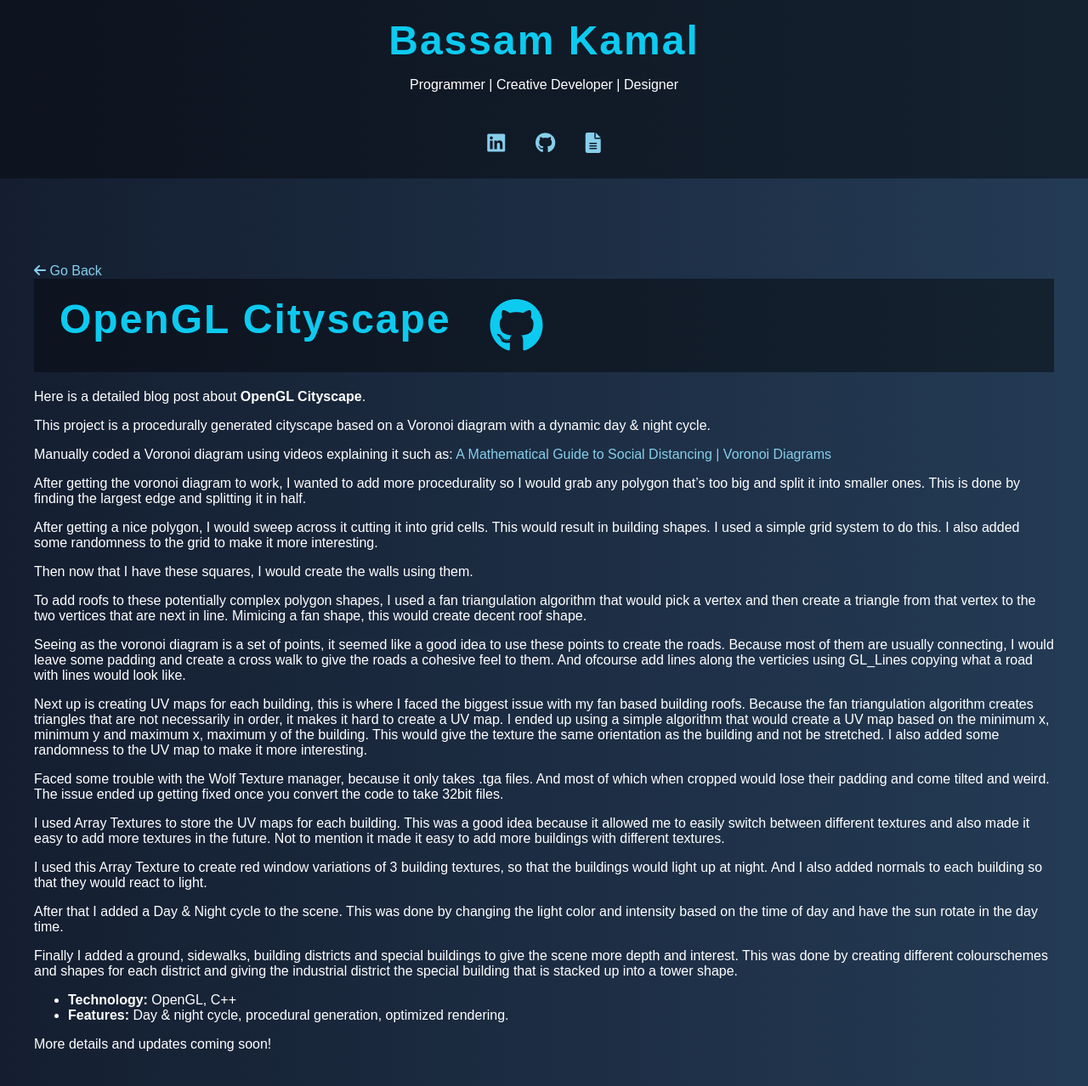
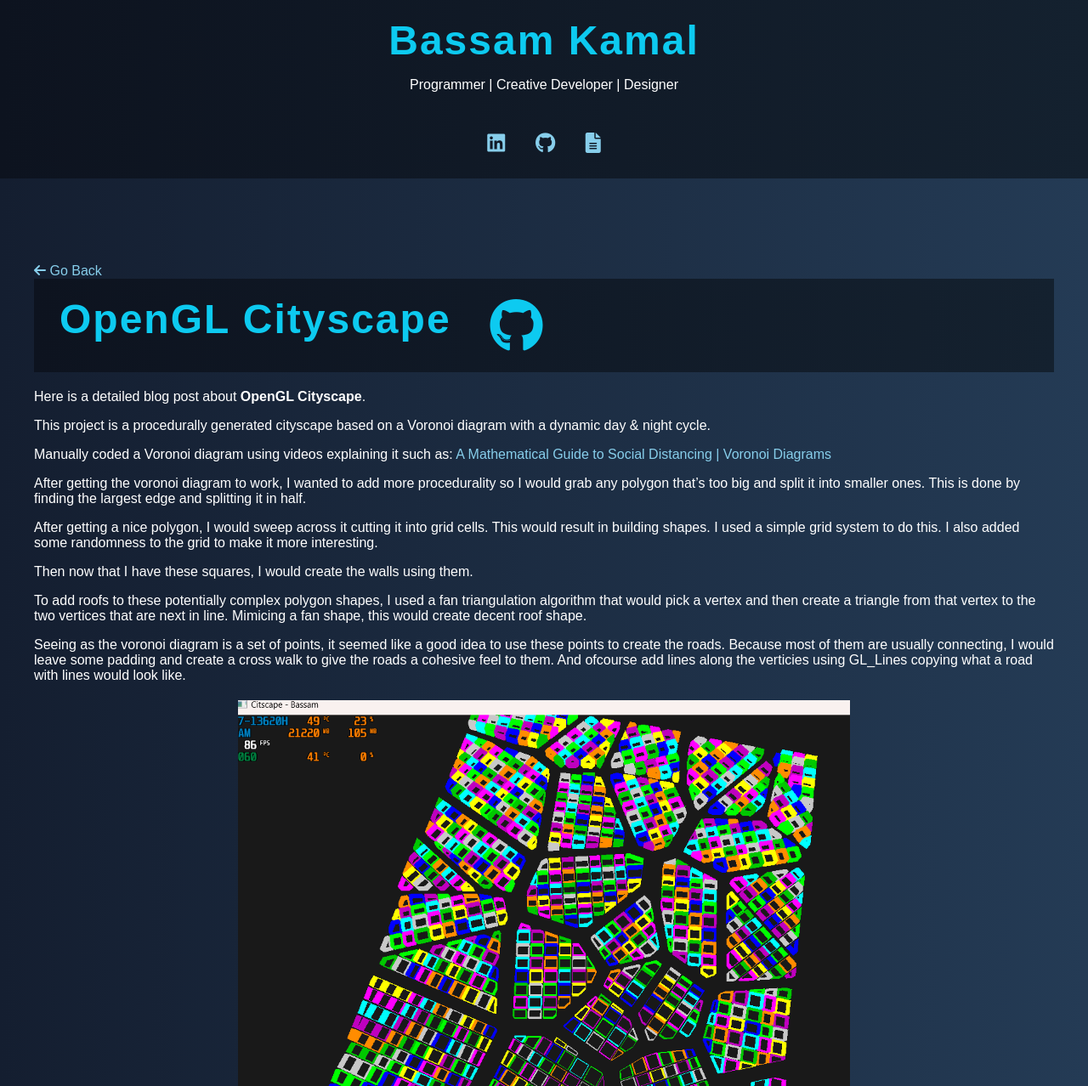
Before and after one commit to Bbrizly/Bbrizly.github.io, a Jekyll site: the page built from projects/project1.md, in a window 1280 px wide. Shown: the top 1278 px of the page at 85% size. Built offline with Jekyll 4.4.1, drawn with Linux system fonts in a browser that asks for light colours; grey boxes are pictures that could not be loaded.

Commit message:
Added detail to blog

```diff
--- a/assets/css/style.css
+++ b/assets/css/style.css
@@ -311,6 +311,13 @@
     border-radius: 8px;
     margin: 0 auto;
   }
+  .project-content img {
+    max-width: 100%;
+    height: 500px;
+    display: block;
+    margin: 20px auto;
+  }
+
 
   @media(max-width: 768px) {
     .work-container {
--- a/projects/project1.md
+++ b/projects/project1.md
@@ -25,6 +28,13 @@
 To add roofs to these potentially complex polygon shapes, I used a fan triangulation algorithm that would pick a vertex and then create a triangle from that vertex to the two vertices that are next in line. Mimicing a fan shape, this would create decent roof shape.
 
 Seeing as the voronoi diagram is a set of points, it seemed like a good idea to use these points to create the roads. Because most of them are usually connecting, I would leave some padding and create a cross walk to give the roads a cohesive feel to them. And ofcourse add lines along the verticies using GL_Lines copying what a road with lines would look like.
+
+![cityscape visual](/assets/images/z2.png)
+<!-- ![cityscape visual]() -->
+
+<!-- <div style="display: flex; justify-content: center; gap: 40px; max-width: 8000px; margin: 0 auto;">
+  <img src="/assets/images/z2.png" alt="Image 1" style="width: 45%; height: auto;">
+</div> -->
 
 Next up is creating UV maps for each building, this is where I faced the biggest issue with my fan based building roofs. Because the fan triangulation algorithm creates triangles that are not necessarily in order, it makes it hard to create a UV map. I ended up using a simple algorithm that would create a UV map based on the minimum x, minimum y and maximum x, maximum y of the building. This would give the texture the same orientation as the building and not be stretched. I also added some randomness to the UV map to make it more interesting.
 
@@ -35,11 +45,14 @@
 I used this Array Texture to create red window variations of 3 building textures,
 so that the buildings would light up at night. And I also added normals to each building so that they would react to light.
 
+<div style="display: flex; justify-content: center; gap: 40px; max-width: 800px; margin: 0 auto;">
+  <img src="/assets/images/building1.png" alt="Image 1" style="width: 45%; height: auto;">
+  <img src="/assets/images/building1Windows.png" alt="Image 2" style="width: 45%; height: auto;">
+</div>
+
 After that I added a Day & Night cycle to the scene. This was done by changing the light color and intensity based on the time of day and have the sun rotate in the day time.
 
 Finally I added a ground, sidewalks, building districts and special buildings to give the scene more depth and interest. This was done by creating different colourschemes and shapes for each district and giving the industrial district the special building that is stacked up into a tower shape.
 
 - **Technology:** OpenGL, C++
 - **Features:** Day & night cycle, procedural generation, optimized rendering.
-
-More details and updates coming soon!
```
Also changed, not shown: other parts of projects/project1.md (+3 -0 lines), assets/images/building1.png (added), assets/images/building1Windows.png (added), 5 other files.
